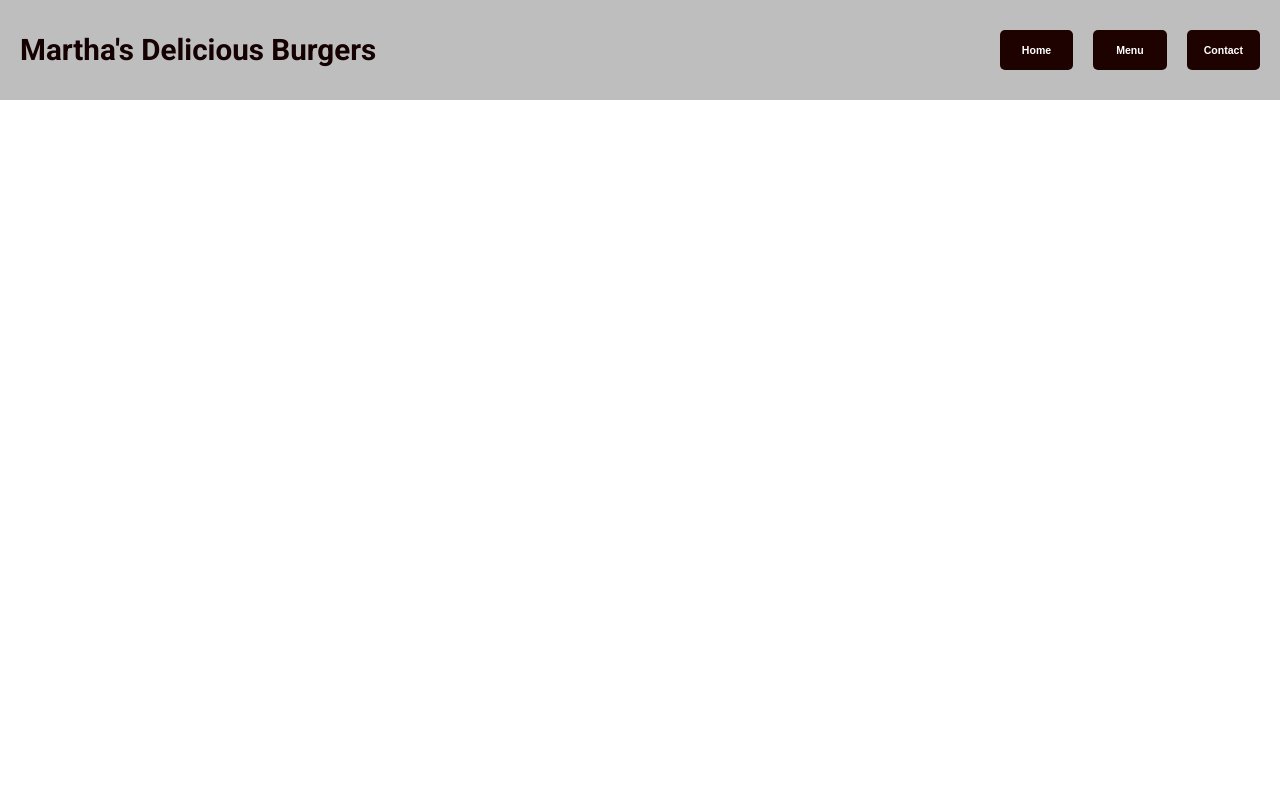
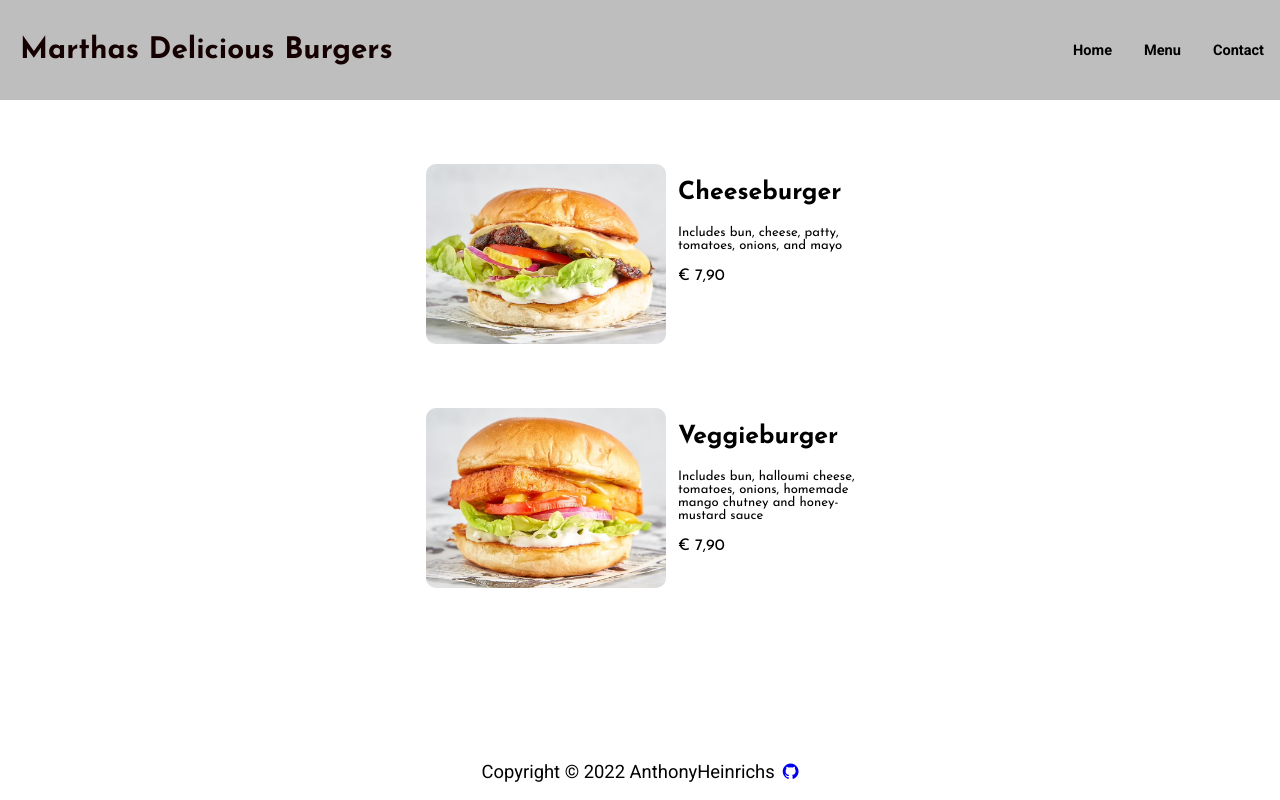
Before and after one commit to AnthonyHeinrichs/odin-restaurant-page, a website built with webpack: page dist/index.html in a window 1280 px wide. Both pictures are taken after a click on the button "Menu". Built offline with nearby package versions, Linux system fonts and the light colour scheme; a web font is replaced by a local one.

Commit message:
Created two burgers for the menu page with JS

```diff
--- a/src/components/footer.js
+++ b/src/components/footer.js
@@ -1,3 +1,25 @@
 export default function Footer() {
+  const content = document.getElementById('content')
 
+  const footer = document.createElement('footer')
+  const footerDiv = content.appendChild(footer)
+
+  const div = document.createElement('div')
+  div.classList.add('center')
+  footerDiv.appendChild(div)
+
+  const p = document.createElement('p')
+  div.appendChild(p)
+  p.innerText = 'Copyright © 2022 AnthonyHeinrichs'
+
+  const a = document.createElement('a')
+  a.href = "https://github.com/AnthonyHeinrichs"
+  a.target = "_blank"
+  div.appendChild(a)
+
+  const i = document.createElement('i')
+  i.classList.add('icon')
+  i.classList.add('fa')
+  i.classList.add('fa-github')
+  a.appendChild(i)
 }
--- a/src/components/loadPage.js
+++ b/src/components/loadPage.js
@@ -1,5 +1,6 @@
 import Navbar from './navbar'
 import Home from '../pages/home'
+import Footer from './footer'
 
 export default function InitialPageLoad() {
   Navbar()
@@ -12,4 +13,7 @@ export default function InitialPageLoad() {
 
   // initially loading the home page
   Home()
+
+  // adding footer
+  Footer()
 }
--- a/src/components/navbar.js
+++ b/src/components/navbar.js
@@ -15,7 +15,7 @@ export default function Navbar() {
   const mainTitle = document.createElement('h2')
   mainTitle.classList.add('mainTitle')
   titleDiv.appendChild(mainTitle)
-  mainTitle.innerText = `Martha's Delicious Burgers`
+  mainTitle.innerText = `Marthas Delicious Burgers`
 
   for( let i = 0; i < tabs.length; i++){
     let btn = document.createElement('button')
--- a/src/pages/home.js
+++ b/src/pages/home.js
@@ -4,7 +4,7 @@ export default function Home() {
   // Creating img html element and appending to content after navbar
   const img = document.createElement('img')
   img.src = '../src/assets/marthas.png'
-  img.alt = `Martha's delicious burgers`
+  img.alt = `Marthas delicious burgers`
   img.id = 'homeImg'
   content.appendChild(img)
 
--- a/src/pages/menu.js
+++ b/src/pages/menu.js
@@ -1,4 +1,64 @@
 export default function Menu() {
-  console.log('hello from menu')
+  // Getting content div to add burgers to page
+  const content = document.getElementById('contentAfterNav')
 
+  // Creating div to center my burger content
+  const div1 = document.createElement('div')
+  div1.classList.add('centerBurgers')
+  content.appendChild(div1)
+
+  // Creating new burger img, title, ingredient description and price
+  const cheeseburger = document.createElement('img')
+  cheeseburger.src = '../src/assets/cheeseburger.png'
+  cheeseburger.alt = 'cheeseburger'
+  cheeseburger.classList.add('burger')
+  div1.appendChild(cheeseburger)
+
+  const div2 = document.createElement('div')
+  div1.appendChild(div2)
+
+  const cheeseburgerTitle = document.createElement('h2')
+  cheeseburgerTitle.classList.add('burgerTitle')
+  div2.appendChild(cheeseburgerTitle)
+  cheeseburgerTitle.innerText = 'Cheeseburger'
+
+  const cheeseburgerIngredients = document.createElement('p')
+  cheeseburgerIngredients.classList.add('burgerIngredients')
+  div2.appendChild(cheeseburgerIngredients)
+  cheeseburgerIngredients.innerText = 'Includes bun, cheese, patty, tomatoes, onions, and mayo'
+
+  const cheeseburgerPrice = document.createElement('p')
+  cheeseburgerPrice.classList.add('burgerPrice')
+  div2.appendChild(cheeseburgerPrice)
+  cheeseburgerPrice.innerText = '€ 7,90'
+
+  // Creating div to center my burger content
+  const div3 = document.createElement('div')
+  div3.classList.add('centerBurgers')
+  content.appendChild(div3)
+
+  // Creating new burger img, title, ingredient description and price
+  const veggieburger = document.createElement('img')
+  veggieburger.src = '../src/assets/veggieburger.png'
+  veggieburger.alt = 'veggieburger'
+  veggieburger.classList.add('burger')
+  div3.appendChild(veggieburger)
+
+  const div4 = document.createElement('div')
+  div3.appendChild(div4)
+
+  const veggieburgerTitle = document.createElement('h2')
+  veggieburgerTitle.classList.add('burgerTitle')
+  div4.appendChild(veggieburgerTitle)
+  veggieburgerTitle.innerText = 'Veggieburger'
+
+  const veggieburgerIngredients = document.createElement('p')
+  veggieburgerIngredients.classList.add('burgerIngredients')
+  div4.appendChild(veggieburgerIngredients)
+  veggieburgerIngredients.innerText = 'Includes bun, halloumi cheese, tomatoes, onions, homemade mango chutney and honey-mustard sauce'
+
+  const veggieburgerPrice = document.createElement('p')
+  veggieburgerPrice.classList.add('burgerPrice')
+  div4.appendChild(veggieburgerPrice)
+  veggieburgerPrice.innerText = '€ 7,90'
 }
```
Also changed, not shown: dist/css/main.css, dist/index.html, dist/main.js, src/assets/cheeseburger.png (added), src/assets/veggieburger.png (added).
